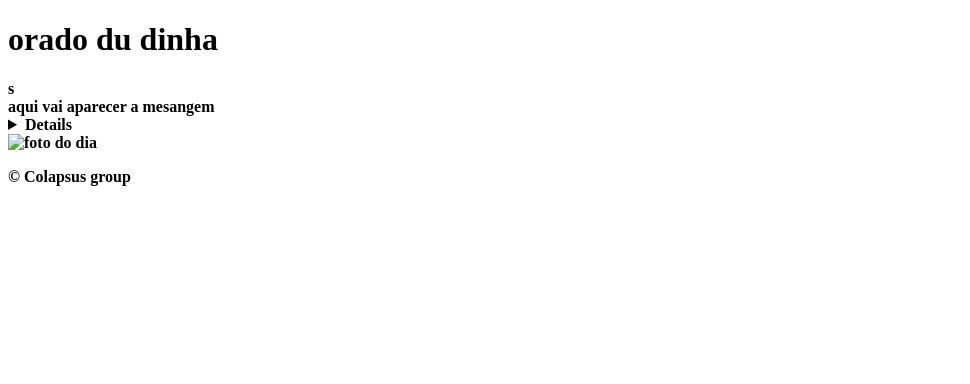
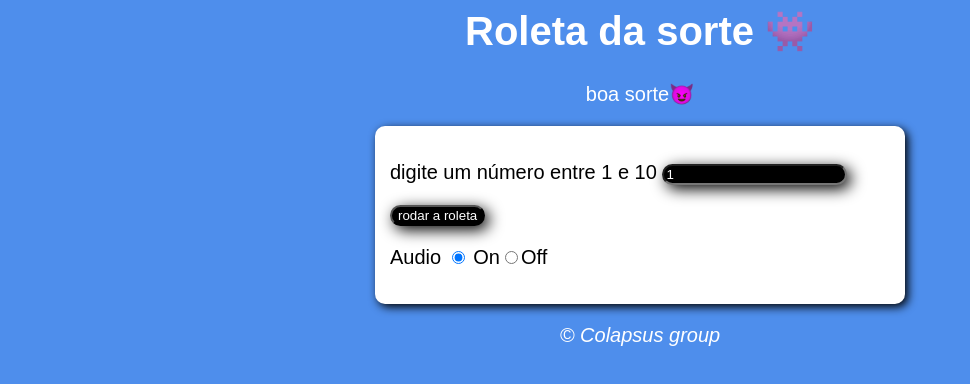
Before and after one commit to tvmofotibo/roleta-da-sorte-, a plain HTML site: page index.html in a window 1280 px wide. Shown: the whole page, without its empty margins (0-970 px from the left). Drawn offline with Linux system fonts and the light colour scheme.

Commit message:
Add files via upload

```diff
--- a/index.html
+++ b/index.html
@@ -1,32 +1,123 @@
-<!DOCTYPE html>
-<html lang="en">
+<html lang="pt-BR">
   <head>
     <meta charset="UTF-8">
-    <meta http-equiv="X-UA-Compatible" content="IE=edge">
-    <meta name="viewport" content="width=device-width, initial-scale=1.0">
-    <title>modelo  dde</title>
-    <link rel="stylesheet" href="estilo.css">
+    <meta name="viewport" content="width=device-width, initial-scale-1.0">
+    <meta http-equiv="X-UA-Compatible" content="ie=edge">
+    <title>Modelo de Exercicio</title>
+    <style type="text/css" media="all">
+      body{
+        background: rgb(78, 142, 236);
+        font: normal 15pt Arial;
+      }
+      header{
+        color: white;
+        text-align: center;
+
+      }
+      section {
+        background: white;
+        border-radius: 10px;
+        padding: 15px;
+        width: 500px;
+        margin: auto;
+        box-shadow: 3px 3px 10px rgba(0, 0, 0, 8.363)
+
+      }
+      footer {
+        color: white;
+        text-align: center;
+        font-style: italic;
+      }
+      input#n1{
+        border-radius: 40px;
+        box-shadow: 4px 4px 15px rgba(0,0,0, 8.363);
+        background: black;
+        color: white;
+      }
+      input#b{
+        border-radius: 40px;
+        box-shadow: 4px 4px 15px rgba(0,0,0, 8.363);
+        background: black;
+        color: white;
+      }
+    </style>
     </head>
-<body onload = carregar()>
+    <body>
       <header>
-        <h1><strong>orado du dinha</h1>
+        <h1>Roleta da sorte 👾</h1>
+        <p>boa sorte😈</p>
         </header>
-s    <section>
+        <section>
+          <div id="pe">
+            <p>digite um número entre 1 e 10   <input type="number" name="" id="n1" value="1" /></p>
+            <input type="button" name="" id="b" value="rodar a roleta" onclick="rodar()"/>
+            <p>Audio <input type="radio" name="orf" id="on" checked /> <label for="on">On</label><input type="radio" name="orf" id="of" /><label for="of">Off</label></p>
+          </div>
+
           <div id="msg">
-            aqui vai aparecer a mesangem
           </div>
-        <details aria-valuemax='data' id="de">
-            <div id="ano"></div>
-            <div id="mes"></div>
-            <div id="dia"></div>
-        </details>
-        <div id="foto">
-            <img id="image" src="manha.png" alt="foto do  dia">
-        </div>
+
        </section>
        <footer>
          <p>&copy; Colapsus group</p>
          </footer>
-    <script src="script.js"></script>
+         <script>
+        const msg=document.getElementById("msg")
+         function rodar (){
+           var orf=document.getElementsByName("orf")[1]
+           var audioor=true
+           if (orf.checked){
+             audioor=false
+           }else{
+             audioor=true
+           }
+           try{
+              var n1r=document.getElementById("n1").value
+              var n1=Number(n1r)
+              var na=Math.round(Math.random()*9)+1
+              if (n1>10||n1<1){
+                throw new Error ("o número é maior que 10 ou menor que 1")
+              }
+           }catch(e){
+             document.write("erro: "+e.message+"<br>Recarrege a página pra tentar novamente!")
+             console.log("erro: "+e.message)
+             const b= new Audio('b.wav')
+             b.play()
+             var corpo = document.body
+             var video = document.createElement('video')
+             video.src="sejamelhor.mp4"
+             video.style.width=500
+             video.style.height=250
+             corpo.appendChild(video)
+             setTimeout(function (){
+               video.play()
+             }, 4000)
+           }finally{
+
+           if (n1 == na){
+             msg.innerHTML="o número foi:"+na+"<br>"+"parabéns você acertou! <br>porque seu número foi:"+n1
+             if (audioor){
+                 const duas=new Audio('duas.wav')
+                 duas.play()
+             }
+           }else{
+             msg.innerHTML="o número foi:"+na+"<br>"+"aff, você errou porque seu número foi:"+n1+"<br>"+"mas, continue tentando!"
+             if(audioor){
+                 const tabom=new Audio('tabom.wav')
+                 tabom.play()
+             }
+           }
+          }
+         }
+          function veri(){
+            n1r=document.getElementById("n1").value
+            n1=Number(n1r)
+            if (n1 > 10){
+              mas.innerHTML="o número é maior que 10"
+              n1r=10
+              return true
+            }
+          }
+         </script>
          </body>
          </html>
```
Lines whose indentation alone changed are shown as unchanged.
